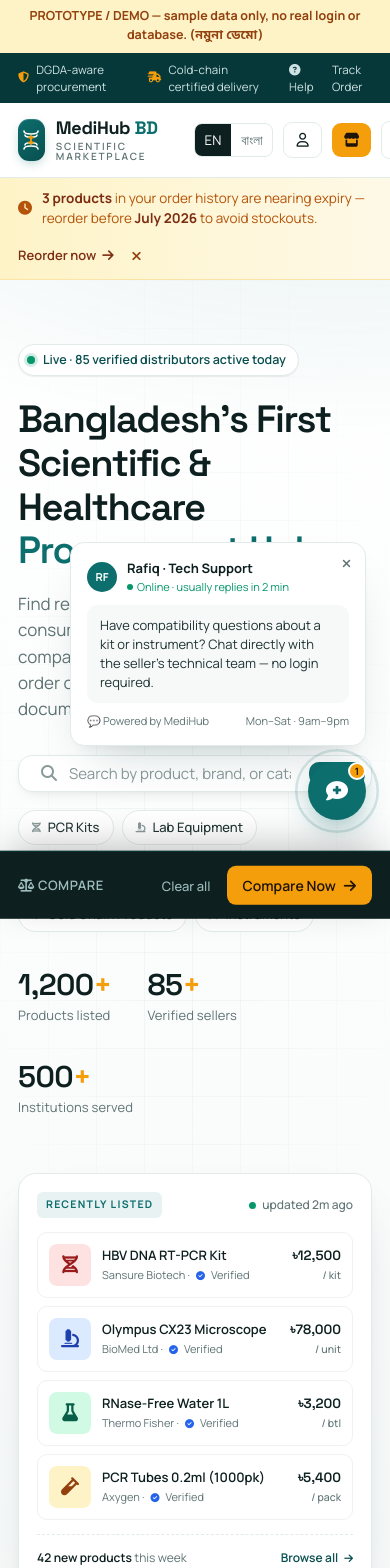
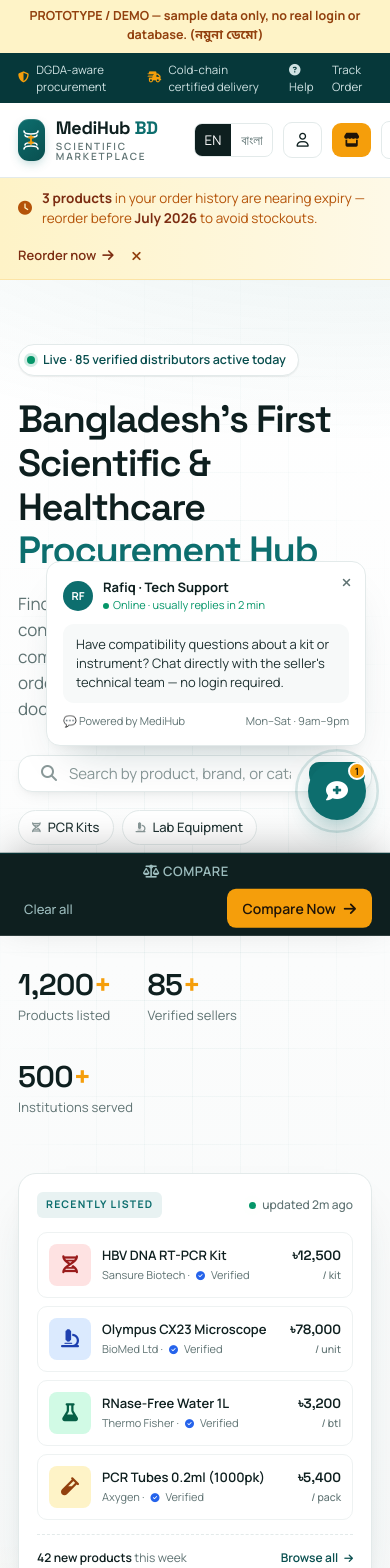
Before and after one commit to krkakon/medihub, a Next.js app: page / in a window 390 px wide. Shown: the top 1568 px of the page. Built offline with nearby package versions, Linux system fonts and the light colour scheme.

Commit message:
Improve mobile responsiveness for all devices, including tables, modals, grids, and chat popovers

```diff
--- a/src/app/globals.css
+++ b/src/app/globals.css
@@ -1059,3 +1059,81 @@
 .mh-modal h3{font-family:'Space Grotesk'; font-size:21px; margin-bottom:4px; color:var(--ink);}
 .bn{font-family:'Noto Sans Bengali','Manrope',sans-serif;}
 @media(max-width:880px){ .mh-stats{grid-template-columns:1fr 1fr;} .mh-two{grid-template-columns:1fr;} }
+
+/* ============ RESPONSIVE IMPROVEMENTS ============ */
+.modal-body {
+  overflow-x: auto;
+  -webkit-overflow-scrolling: touch;
+}
+
+@media (max-width: 600px) {
+  /* Compare bar responsive layout */
+  .compare-bar {
+    padding: 8px 0;
+  }
+  .compare-bar .wrap {
+    gap: 8px;
+    flex-direction: column;
+    align-items: stretch;
+  }
+  .cmp-items {
+    justify-content: center;
+  }
+  .cmp-actions {
+    justify-content: space-between;
+    width: 100%;
+  }
+
+  /* Spacing and margins on subpages */
+  .pg {
+    padding: 20px 16px 40px;
+  }
+  .pg-head .inner {
+    padding: 12px 16px;
+  }
+}
+
+@media (max-width: 480px) {
+  /* Stats grid stack on tiny screens */
+  .mh-stats {
+    grid-template-columns: 1fr;
+    gap: 12px;
+  }
+
+  /* Modal responsive padding */
+  .mh-modal {
+    padding: 20px 16px;
+    border-radius: 14px;
+  }
+
+  .modal-head {
+    padding: 16px;
+  }
+
+  /* Login card responsiveness */
+  .login-wrap {
+    padding: 16px 12px;
+  }
+  .login-card {
+    padding: 24px 16px;
+    border-radius: 14px;
+  }
+}
+
+@media (max-width: 400px) {
+  /* Prevent support chat bubble and popover overflow */
+  .chat-wrap {
+    right: 12px;
+    bottom: 12px;
+  }
+  .chat-pop {
+    right: 0;
+    width: calc(100vw - 24px);
+    max-width: 320px;
+  }
+
+  /* Adjust category grids and doc list grids */
+  .docs-grid {
+    grid-template-columns: 1fr !important;
+  }
+}
--- a/src/app/seller/dashboard/page.tsx
+++ b/src/app/seller/dashboard/page.tsx
@@ -157,6 +157,7 @@
               &mdash; edit price, bulk, delivery &amp; stock inline
             </span>
           </h3>
+          <div style={{ overflowX: "auto", WebkitOverflowScrolling: "touch" }}>
             <table className="mh-table" id="mhSellerProducts">
               <thead>
                 <tr>
@@ -219,6 +220,7 @@
                 ))}
               </tbody>
             </table>
+          </div>
         </div>
 
         <div className="mh-panel">
```
Lines whose indentation alone changed are shown as unchanged.
